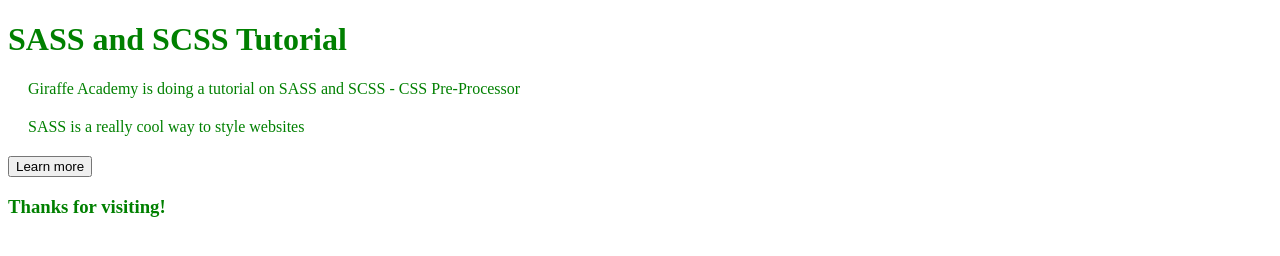
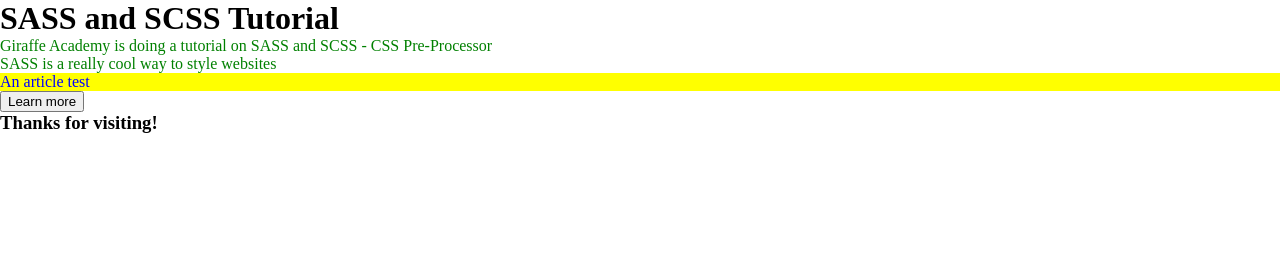
Before and after one commit to KajalPourjalil/sass-learning, a plain HTML site: page index.html in a window 1280 px wide. Drawn offline with Linux system fonts and the light colour scheme.

Commit message:
variables and nesting

```diff
--- a/index.html
+++ b/index.html
@@ -18,6 +18,9 @@
             Pre-Processor
         </p>
         <p>SASS is a really cool way to style websites</p>
+        <article>
+            <p>An article test</p>
+        </article>
     </div>
     <div class="button">
         <button>Learn more</button>
--- a/style/style.scss
+++ b/style/style.scss
@@ -1,20 +1,23 @@
 $text-color: green;
 $p-margin-style: 20px;
+$background-color: pink;
 
 
-html {
-    color: $text-color;
-}
+* { margin: 0;}
 
-.header {
-    color: $text-color;
+.main {
+
+    p {
+        color: $text-color;
+    }
+
+    article {
+        background-color: yellow;
+
+        p{
+            color: blue;
+        }
+    }
+
 
 }
-
-.footer {
-    color: $text-color;
-}
-
-p {
-    margin: $p-margin-style;
-}
```
Also changed, not shown: style/style.css, 1 other file.
